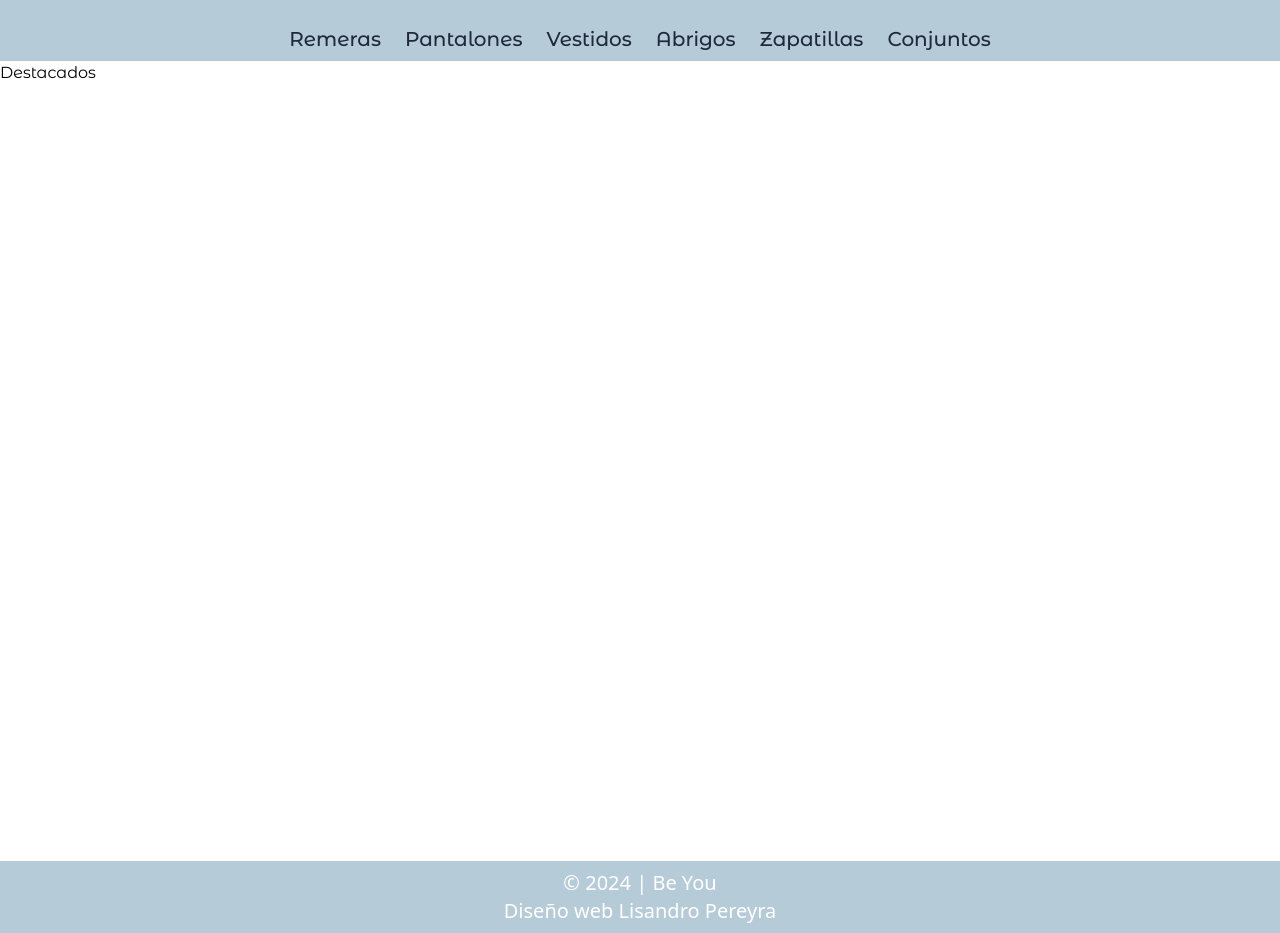
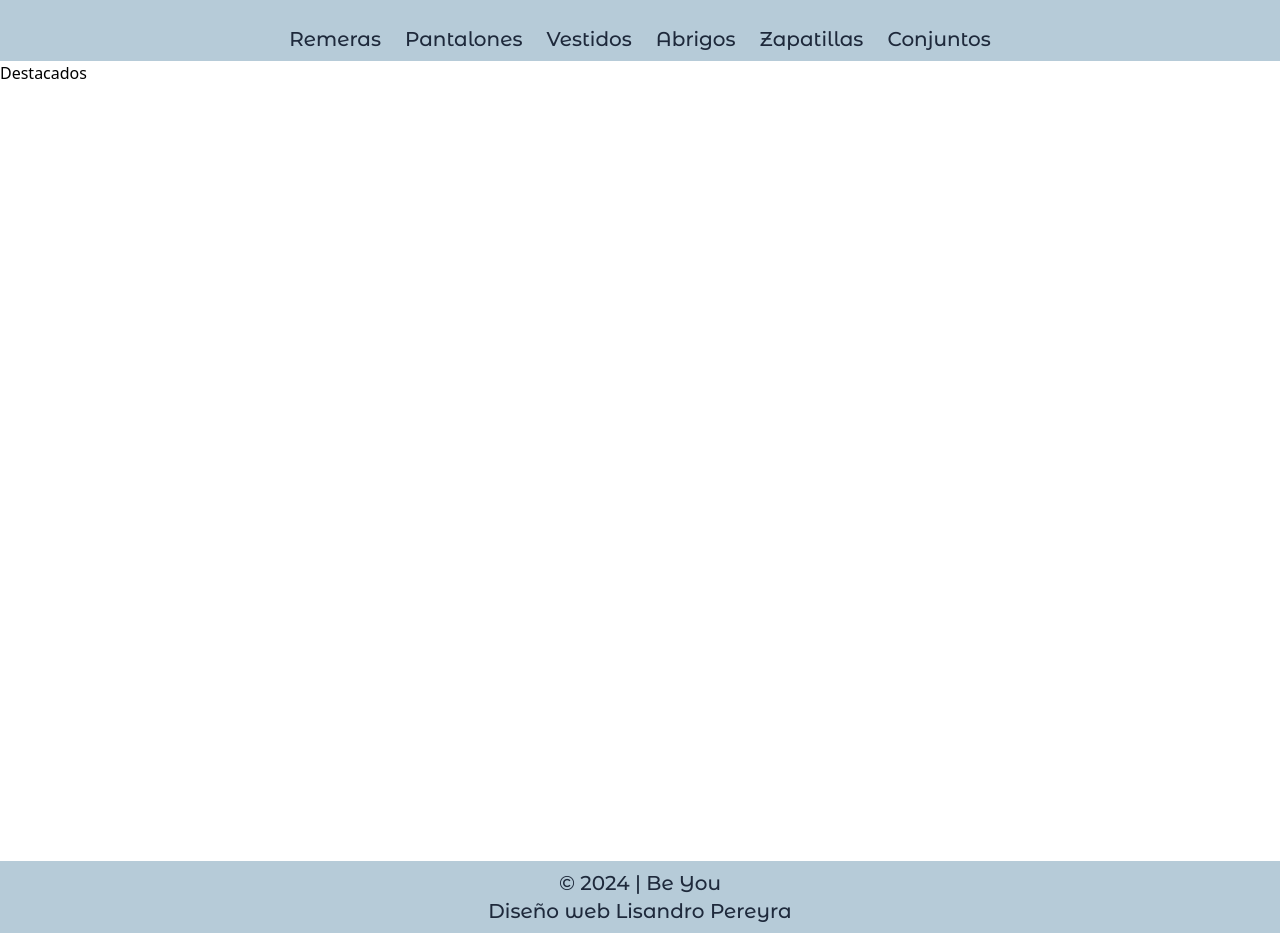
Before and after one commit to LisandroGG/Be-You, a React (Vite) app: page / in a window 1280 px wide. Shown: the part 79-1012 px from the top of the page. Built offline with nearby package versions, Linux system fonts and the light colour scheme.

Commit message:
footer change

```diff
--- a/src/Components/Footer/Footer.jsx
+++ b/src/Components/Footer/Footer.jsx
@@ -1,6 +1,6 @@
 const Footer = () => {
     return(
-        <footer className="bg-[#B6CBD8] dark:bg-[#00628B] flex flex-col items-center p-2 text-white font-medium text-lg md:text-xl">
+        <footer className="bg-[#B6CBD8] dark:bg-[#00628B] font-Primary flex flex-col items-center p-2 dark:text-white text-slate-800 font-medium text-lg md:text-xl">
             <p>© 2024 | Be You</p>
             <p><a href="https://lisandrodev.vercel.app/" target='_blank'>Diseño web Lisandro Pereyra</a></p>
         </footer>
--- a/src/Components/Navbar/Navbar.jsx
+++ b/src/Components/Navbar/Navbar.jsx
@@ -60,7 +60,7 @@ const Navbar = ({ onProductosClick, productos }) => {
             {productos
             .filter((producto) => producto.nombre !== "Destacados")
             .map((producto) => (
-                <li key={producto.nombre} className="cursor-pointer rounded transition-all active:transform active:translate-y-1 p-2 px-3 font-nav hover:bg-[#91B1C4] hover:text-white hover:dark:text-black hover:dark:bg-[#B6CBD8]" onClick={() => onProductosClick(producto)}>
+                <li key={producto.nombre} className="cursor-pointer rounded transition-all active:transform active:translate-y-1 p-2 px-3 font-Primary hover:bg-[#91B1C4] hover:text-white hover:dark:text-black hover:dark:bg-[#B6CBD8]" onClick={() => onProductosClick(producto)}>
                 {producto.nombre}
                 </li>
             ))}
--- a/tailwind.config.js
+++ b/tailwind.config.js
@@ -8,7 +8,7 @@ export default {
   theme: {
     extend: {
       fontFamily: {
-        "nav": "Montserrat Alternates"
+        "Primary": "Montserrat Alternates"
       }
     },
   },
```
